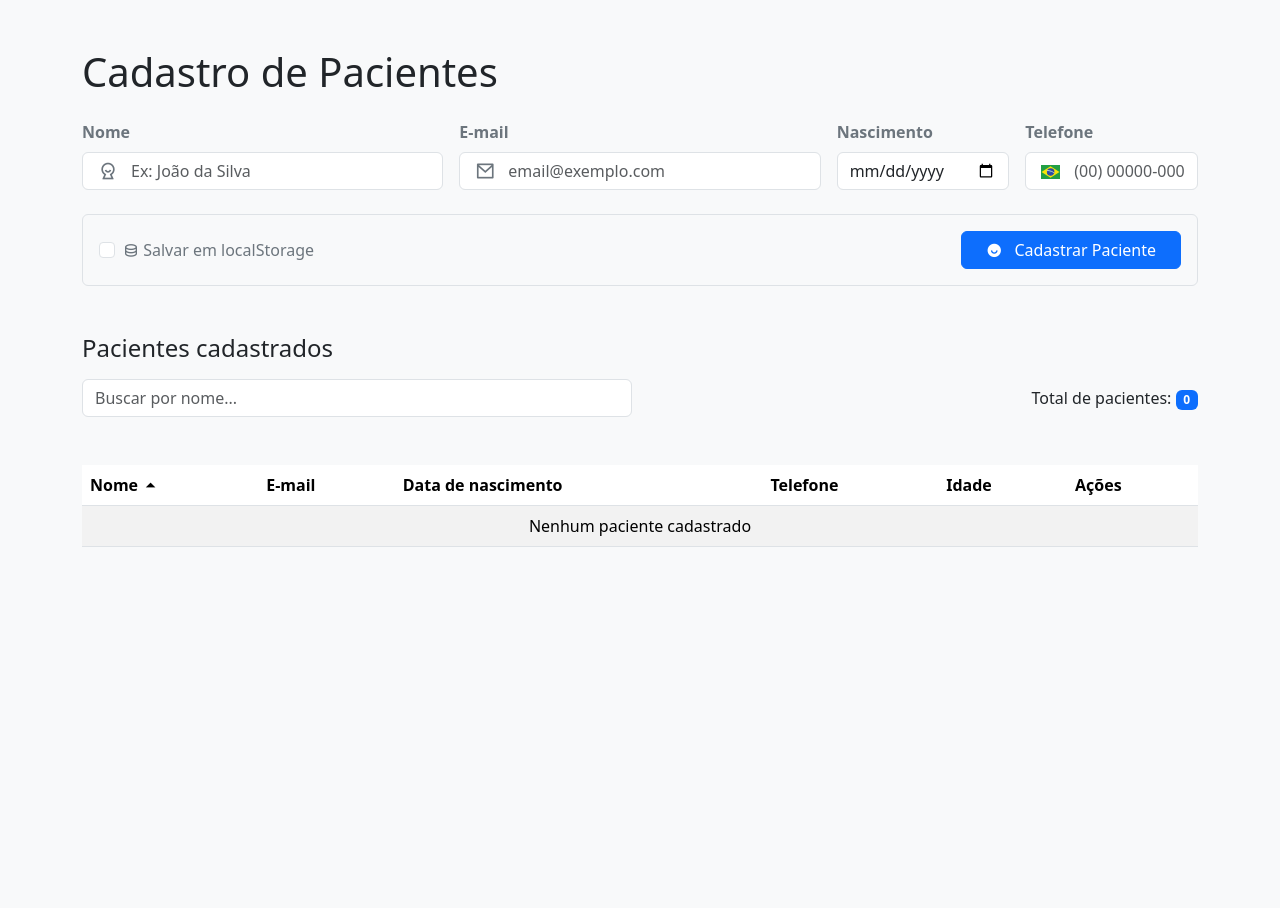
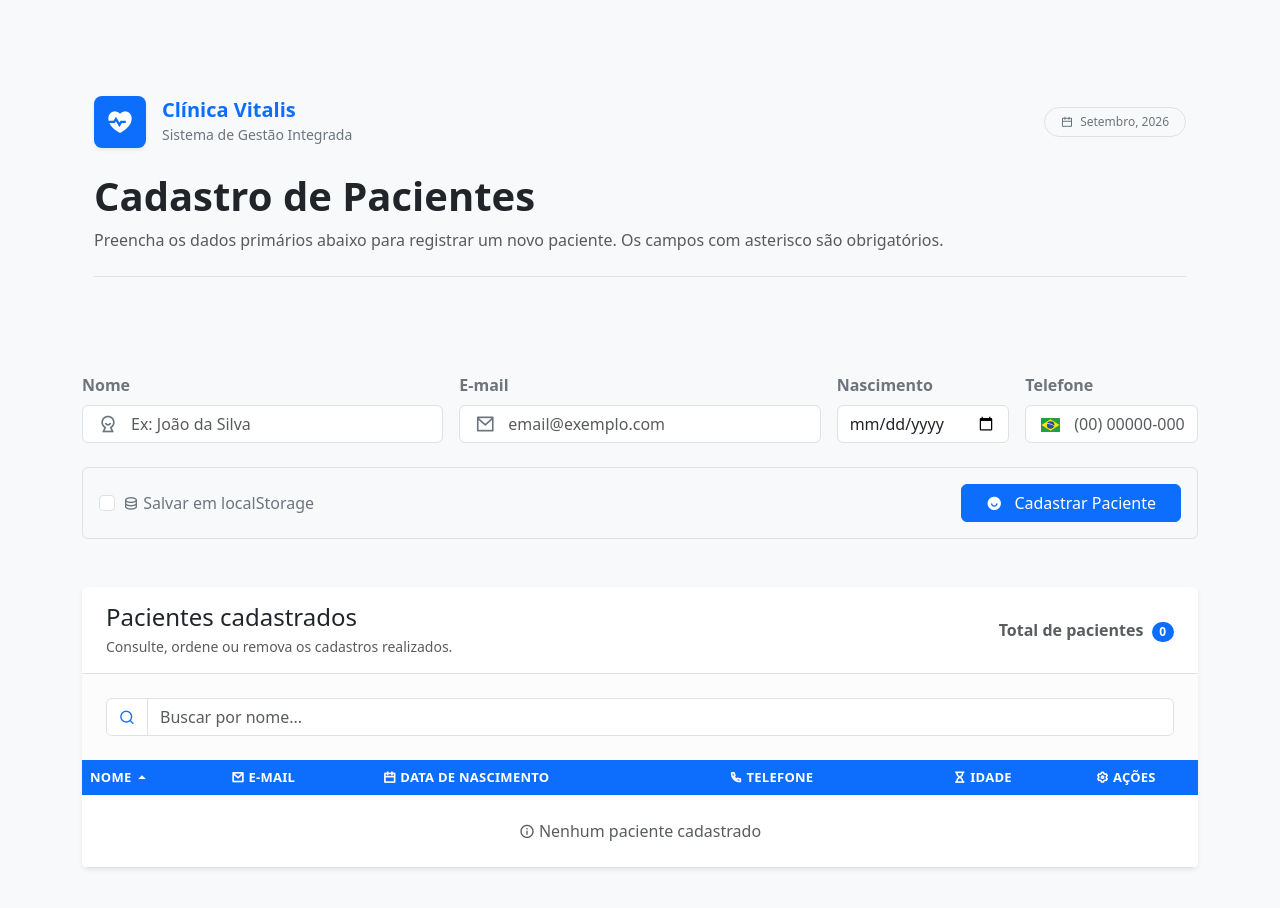
Before and after one commit to Fatec-Tech/ps1-ads4-2026-2-assis, a plain HTML site: page aula01-cadastro-pacientes/index.html in a window 1280 px wide. Before the commit the page ends 800 px from the top, so only its background shows below. Drawn offline with nearby package versions, Linux system fonts and the light colour scheme.

Commit message:
✨ feat: Melhora a apresentação da tabela de pacientes com novos estilos e ícones, além de aprimorar a mensagem de busca sem resultados. #1

```diff
--- a/aula01-cadastro-pacientes/css/style.css
+++ b/aula01-cadastro-pacientes/css/style.css
@@ -10,6 +10,28 @@ h1 {
 
 #tabela-pacientes tr {
   animation: fadeIn 0.3s ease-in;
+}
+
+.tabela-pacientes thead th {
+  border-bottom-width: 0;
+  color: #fff;
+  font-size: 0.8125rem;
+  letter-spacing: 0.02em;
+  text-transform: uppercase;
+}
+
+.tabela-pacientes thead {
+  --bs-table-bg: var(--bs-primary);
+  --bs-table-color: #fff;
+}
+
+.tabela-pacientes tbody td {
+  padding-top: 0.9rem;
+  padding-bottom: 0.9rem;
+}
+
+#ordenar {
+  user-select: none;
 }
 
 @keyframes fadeIn {
--- a/aula01-cadastro-pacientes/index.html
+++ b/aula01-cadastro-pacientes/index.html
@@ -18,6 +18,40 @@
 	<body>
 		<div class="container py-5">
 
+			<div class="container py-5">
+    <header class="mb-5 pb-4 border-bottom">
+        <!-- Topo: Identidade da Clínica e Contexto -->
+        <div class="d-flex flex-column flex-sm-row justify-content-between align-items-start align-items-sm-center gap-3 mb-4">
+
+            <div class="d-flex align-items-center">
+                <!-- Logotipo responsivo com Remix Icon -->
+                <div class="bg-primary text-white rounded-3 shadow-sm d-flex justify-content-center align-items-center me-3" style="width: 52px; height: 52px;">
+                    <i class="ri-heart-pulse-fill fs-3"></i>
+                </div>
+                <div>
+                    <h2 class="h5 mb-0 fw-bold text-primary">Clínica Vitalis</h2>
+                    <span class="small text-secondary">Sistema de Gestão Integrada</span>
+                </div>
+            </div>
+
+            <!-- Badges de contexto (ajuda na ambientação do usuário) -->
+            <div class="badge bg-light text-secondary border px-3 py-2 rounded-pill fw-normal">
+                <i class="ri-calendar-line me-1"></i> Setembro, 2026
+            </div>
+        </div>
+
+        <!-- Título da Tela e Instrução -->
+        <div>
+            <h1 class="fw-bolder text-dark mb-2">Cadastro de Pacientes</h1>
+            <p class="text-muted mb-0">
+                Preencha os dados primários abaixo para registrar um novo paciente. Os campos com asterisco são obrigatórios.
+            </p>
+        </div>
+    </header>
+
+    <!-- O seu formulário do Bootstrap entra exatamente aqui -->
+
+</div>
 <!-- Estrutura do Modal de Erro -->
 <div class="modal fade" id="modalDeErro" tabindex="-1" aria-hidden="true">
   <div class="modal-dialog modal-dialog-centered modal-sm">
@@ -49,7 +83,7 @@
 
 
 
-			<h1 class="mb-4">Cadastro de Pacientes</h1>
+
             <form id="form-paciente" class="mb-5">
 
     <!-- 1. Linha dos Campos de Digitação -->
@@ -116,33 +150,43 @@
 </form>
 
 			<!-- Tabela de pacientes -->
-			<h2 class="h4 mb-3">Pacientes cadastrados</h2>
-
-			<div class="row g-3 mb-5 align-items-center">
-				<div class="col-md-6">
-					<input type="text" id="busca" class="form-control" placeholder="Buscar por nome..." />
+			<section class="card border-0 shadow-sm mb-5 overflow-hidden" aria-labelledby="titulo-pacientes">
+				<div class="card-header bg-white border-bottom px-4 py-3">
+					<div class="d-flex flex-column flex-md-row justify-content-between align-items-md-center gap-3">
+						<div>
+							<h2 class="h4 mb-1" id="titulo-pacientes">Pacientes cadastrados</h2>
+							<p class="small text-body-secondary mb-0">Consulte, ordene ou remova os cadastros realizados.</p>
 						</div>
-				<div class="col-md-6 text-end">
-					<div id="contador-pacientes">
-						Total de pacientes: <span class="badge bg-primary" id="total-pacientes">0</span>
+						<div id="contador-pacientes" class="text-md-end fw-semibold text-body-secondary">
+							Total de pacientes <span class="badge rounded-pill text-bg-primary ms-1" id="total-pacientes">0</span>
 						</div>
 					</div>
 				</div>
-			<table class="table table-striped">
-				<thead>
+				<div class="card-body bg-light-subtle p-3 p-md-4">
+					<label class="visually-hidden" for="busca">Buscar paciente por nome</label>
+					<div class="input-group">
+						<span class="input-group-text bg-white text-primary"><i class="ri-search-line" aria-hidden="true"></i></span>
+						<input type="text" id="busca" class="form-control" placeholder="Buscar por nome..." />
+					</div>
+				</div>
+				<div class="table-responsive">
+					<table class="table table-hover align-middle mb-0 tabela-pacientes">
+						<thead class="text-white">
 							<tr>
-						<th class="cursor-pointer" id="ordenar">Nome <i class="ri-arrow-up-s-fill "></i></th>
-						<th>E-mail</th>
-						<th>Data de nascimento</th>
-						<th>Telefone</th>
-						<th>Idade</th>
-						<th>Ações</th>
+								<th scope="col" class="cursor-pointer text-nowrap" id="ordenar">Nome <i class="ri-arrow-up-s-fill" aria-hidden="true"></i></th>
+								<th scope="col"><i class="ri-mail-line me-1" aria-hidden="true"></i>E-mail</th>
+								<th scope="col" class="text-nowrap"><i class="ri-calendar-line me-1" aria-hidden="true"></i>Data de nascimento</th>
+								<th scope="col" class="text-nowrap"><i class="ri-phone-line me-1" aria-hidden="true"></i>Telefone</th>
+								<th scope="col" class="text-center"><i class="ri-hourglass-line me-1" aria-hidden="true"></i>Idade</th>
+								<th scope="col" class="text-center text-nowrap"><i class="ri-settings-3-line me-1" aria-hidden="true"></i>Ações</th>
 							</tr>
 						</thead>
 						<tbody id="tabela-pacientes">
-					<tr><td  class="text-center align-middle" colspan="6">Nenhum paciente cadastrado</td></tr>
+							<tr><td class="py-4 text-center text-body-secondary" colspan="6"><i class="ri-information-line me-1" aria-hidden="true"></i>Nenhum paciente cadastrado</td></tr>
 						</tbody>
 					</table>
+				</div>
+			</section>
 		</div>
 
 		<script src="https://cdn.jsdelivr.net/npm/bootstrap@5.3.2/dist/js/bootstrap.bundle.min.js"></script>
--- a/aula01-cadastro-pacientes/js/app.js
+++ b/aula01-cadastro-pacientes/js/app.js
@@ -88,12 +88,12 @@ function renderizarTabela() {
 		const linha = document.createElement('tr');
 
 		linha.innerHTML = `
-      <td>${paciente.nome}</td>
+      <td class="fw-semibold text-body"><i class="ri-user-smile-fill text-primary me-2" aria-hidden="true"></i>${paciente.nome}</td>
       <td>${paciente.email}</td>
-      <td>${formatarData(paciente.nascimento)}</td>
-      <td>${formatarTelefone(paciente.telefone)}</td>
-	  <td>${paciente.idade}</td>
-	  <td><button class="btn btn-danger btn-sm" onclick="removerPaciente('${paciente.email}')"><i class="ri-delete-bin-line"></i></button></td>
+      <td class="text-nowrap">${formatarData(paciente.nascimento)}</td>
+      <td class="text-nowrap">${formatarTelefone(paciente.telefone)}</td>
+	  <td class="text-center">${paciente.idade}</td>
+	  <td class="text-center"><button class="btn btn-outline-danger btn-sm" type="button" title="Remover paciente" aria-label="Remover paciente ${paciente.nome}" onclick="removerPaciente('${paciente.email}')"><i class="ri-delete-bin-line" aria-hidden="true"></i></button></td>
     `;
 
 		tabela.appendChild(linha);
@@ -112,7 +112,7 @@ buscarInput.addEventListener('input', () => {
 
 
 
-	pacientes.some(paciente => paciente.nome.toLowerCase().includes(termoBusca)) ? renderizarTabela() : tabela.innerHTML = '<tr><td  class="text-center align-middle" colspan="6">Nenhum paciente encontrado</td></tr>';
+	pacientes.some(paciente => paciente.nome.toLowerCase().includes(termoBusca)) ? renderizarTabela() : tabela.innerHTML = '<tr><td class="py-4 text-center text-body-secondary" colspan="6"><i class="ri-search-line me-1" aria-hidden="true"></i>Nenhum paciente encontrado</td></tr>';
 
 });
 
@@ -227,6 +227,6 @@ function exibirModalErro(titulo, mensagem) {
 
 
   const instanciaModal = bootstrap.Modal.getOrCreateInstance(elementoModal);
-x
+
   instanciaModal.show();
 }
```
Lines whose indentation alone changed are shown as unchanged.
